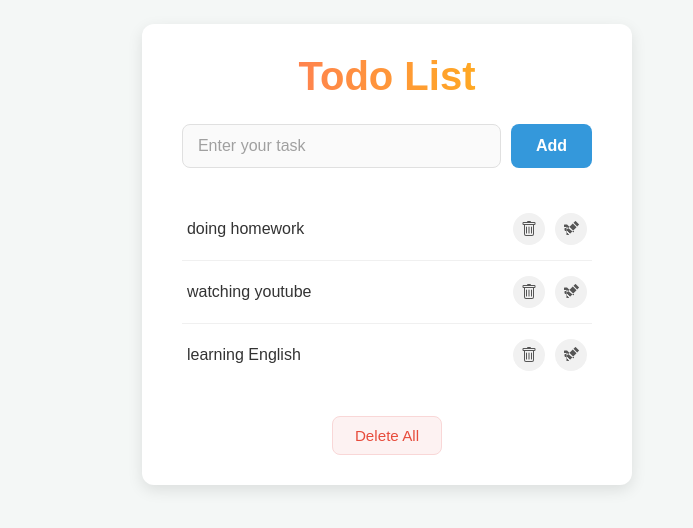
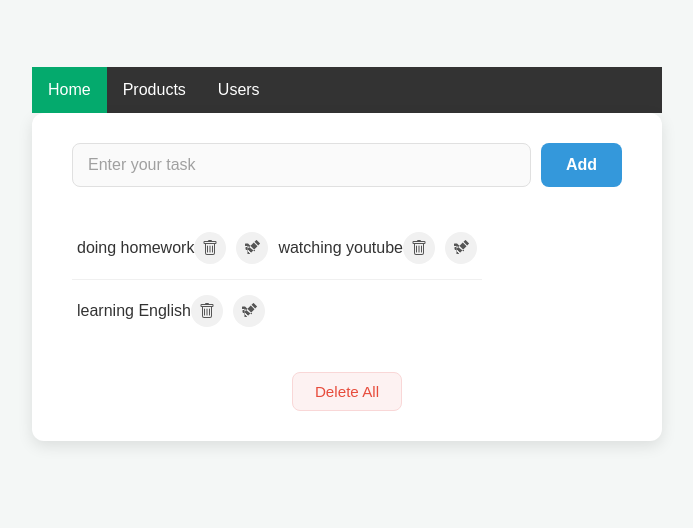
Before and after one commit to DevWithMe0408/Practice-React-Js, a React (Vite) app: page / in a window 1280 px wide. Shown: the part 146-674 px from the top of the page, without its empty margins (293-986 px from the left). Built offline with nearby package versions, Linux system fonts and the light colour scheme.

Commit message:
Complete #53 nested routes with outlet, client route, active link

```diff
--- a/src/App.jsx
+++ b/src/App.jsx
@@ -1,9 +1,9 @@
+import { Outlet } from "react-router-dom"
+import Header from "./components/layout/Header"
 import AddTaskForm from "./components/todolist/AddTaskForm"
 import DeleteAllButton from "./components/todolist/DeleteAllButton"
-import Header from "./components/todolist/Header"
 import TaskItem from "./components/todolist/TaskItem"
 import TaskList from "./components/todolist/TaskList"
-import './components/todolist/todo.css'
 import { useState } from "react";
 const App = () => {
 
@@ -27,8 +27,10 @@ const App = () => {
     console.log('Them thanh cong task: ', newTask);
   };
   return (
+    <>
+      <Header />
+      <Outlet />
       <div className="todo-container">
-      <Header />
         <AddTaskForm
           addTask={addTask}
         />
@@ -48,6 +50,7 @@ const App = () => {
         <DeleteAllButton />
 
       </div>
+    </>
   )
 }
 
--- /dev/null
+++ b/src/components/layout/Header.jsx
@@ -0,0 +1,14 @@
+import { Link, NavLink } from 'react-router-dom';
+import './header.css';
+
+const Header = () => {
+    return (
+        <ul>
+            <li><NavLink to="/">Home</NavLink></li>
+            <li><NavLink to="/product">Products</NavLink></li>
+            <li><NavLink to="/users">Users</NavLink></li>
+        </ul>
+
+    )
+}
+export default Header;
--- /dev/null
+++ b/src/components/layout/header.css
@@ -0,0 +1,27 @@
+ul {
+    list-style-type: none;
+    margin: 0;
+    padding: 0;
+    overflow: hidden;
+    background-color: #333;
+}
+
+li {
+    float: left;
+}
+
+li a {
+    display: block;
+    color: white;
+    text-align: center;
+    padding: 14px 16px;
+    text-decoration: none;
+}
+
+li a:hover:not(.active) {
+    background-color: #111;
+}
+
+.active {
+    background-color: #04AA6D;
+}
--- a/src/components/todolist/AddTaskForm.jsx
+++ b/src/components/todolist/AddTaskForm.jsx
@@ -1,4 +1,5 @@
 import React, { useState } from 'react';
+import './todo.css'
 const AddTaskForm = (props) => {
     const { addTask } = props;
 
--- a/src/components/todolist/DeleteAllButton.jsx
+++ b/src/components/todolist/DeleteAllButton.jsx
@@ -1,3 +1,4 @@
+import './todo.css'
 const DeleteAllButton = () => {
     return (
         <div className="delete-all-btn-container">
--- a/src/components/todolist/Header.jsx
+++ /dev/null
@@ -1,9 +0,0 @@
-
-const Header = () => {
-    return (
-        <header className="app-header">
-            <h1>Todo List</h1>
-        </header>
-    );
-}
-export default Header;
--- a/src/components/todolist/TaskItem.jsx
+++ b/src/components/todolist/TaskItem.jsx
@@ -1,3 +1,4 @@
+import './todo.css'
 const DeleteIcon = () => <svg xmlns="http://www.w3.org/2000/svg" width="16" height="16" fill="currentColor" viewBox="0 0 16 16"><path d="M5.5 5.5A.5.5 0 0 1 6 6v6a.5.5 0 0 1-1 0V6a.5.5 0 0 1 .5-.5m2.5 0a.5.5 0 0 1 .5.5v6a.5.5 0 0 1-1 0V6a.5.5 0 0 1 .5-.5m3 .5a.5.5 0 0 0-1 0v6a.5.5 0 0 0 1 0z" /><path d="M14.5 3a1 1 0 0 1-1 1H13v9a2 2 0 0 1-2 2H5a2 2 0 0 1-2-2V4h-.5a1 1 0 0 1-1-1V2a1 1 0 0 1 1-1H6a1 1 0 0 1 1-1h2a1 1 0 0 1 1 1h3.5a1 1 0 0 1 1 1zM4.118 4 4 4.059V13a1 1 0 0 0 1 1h6a1 1 0 0 0 1-1V4.059L11.882 4zM2.5 3h11V2h-11z" /></svg>;
 const EditIcon = () => <svg xmlns="http://www.w3.org/2000/svg" width="16" height="16" fill="currentColor" viewBox="0 0 16 16"><path d="M12.854.146a.5.5 0 0 0-.707 0L10.5 1.793 14.207 5.5l1.647-1.646a.5.5 0 0 0 0-.708zm.646 6.061L9.793 2.5 3.293 9H3.5a.5.5 0 0 1 .5.5v.5h.5a.5.5 0 0 1 .5.5v.5h.5a.5.5 0 0 1 .5.5v.5h.5a.5.5 0 0 1 .5.5v.207zm-7.468 7.468A.5.5 0 0 1 6 13.5V13h-.5a.5.5 0 0 1-.5-.5V12h-.5a.5.5 0 0 1-.5-.5V11h-.5a.5.5 0 0 1-.5-.5V10h-.5a.5.5 0 0 1-.5-.5H2a.5.5 0 0 1-.5-.5v-1.5a.5.5 0 0 1 .5-.5H3v-1h-.5a.5.5 0 0 1-.5-.5V6H1.5a.5.5 0 0 1-.5-.5V4a.5.5 0 0 1 .5-.5h2.536l6.852 6.852a.5.5 0 0 1-.707.707L3.5 5.707V13.5a.5.5 0 0 1-.5.5z" /></svg>;
 
--- a/src/components/todolist/TaskList.jsx
+++ b/src/components/todolist/TaskList.jsx
@@ -1,3 +1,4 @@
+import './todo.css'
 import TaskItem from "./TaskItem";
 
 const TaskList = (props) => {
--- a/src/components/todolist/todo.css
+++ b/src/components/todolist/todo.css
@@ -84,6 +84,7 @@ body {
     list-style-type: none;
     padding: 0;
     margin: 0;
+    background-color: #ffffff;
 }
 
 .task-item {
```
Also changed, not shown: src/main.jsx (+10 -8 lines). Lines whose indentation alone changed are shown as unchanged.
